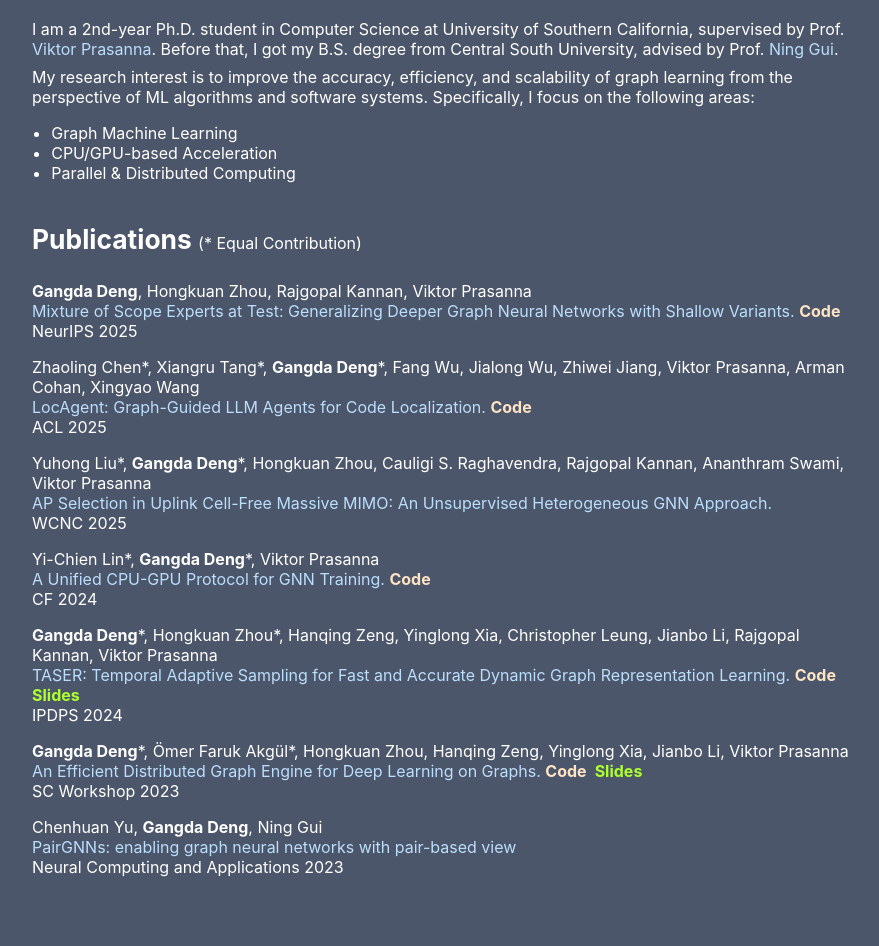
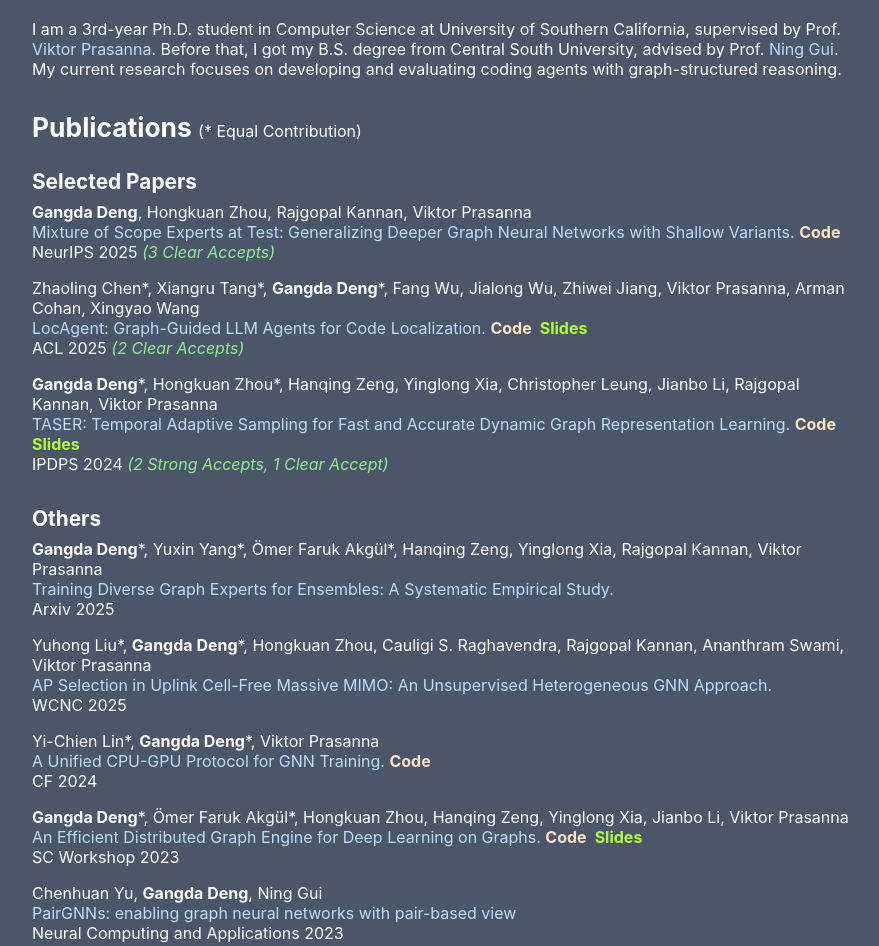
Before and after one commit to Hydrapse/Hydrapse.github.io, a plain HTML site: page index.html in a window 1280 px wide. Shown: the part 294-1240 px from the top of the page, without its empty margins (193-1072 px from the left). Drawn offline with Linux system fonts and the light colour scheme.

Commit message:
Update index.html with revised research focus, updated publication details, and added new papers.

```diff
--- a/index.html
+++ b/index.html
@@ -2,7 +2,7 @@
 <html>
 <head>
     <title>Gangda Deng</title>
-    <meta name="description" content="CS Ph.D. student at USC, also known as Gangda Deng / Danny Deng / 邓港大. Explore research on graph machine learning, CPU/GPU acceleration, and parallel computing.">
+    <meta name="description" content="CS Ph.D. student at USC, also known as Gangda Deng / Danny Deng / 邓港大. Explore research on graph machine learning, CPU/GPU acceleration, and coding agents.">
     <style>
         body {
             background-color: rgb(76, 86, 106);
@@ -70,32 +70,43 @@
 
 
     <h2>About Me</h2>
-    <p>I am a 2nd-year Ph.D. student in Computer Science at University of Southern California, supervised by Prof. <a href="https://sites.usc.edu/prasanna/">Viktor Prasanna</a>. Before that, I got my B.S. degree from Central South University, advised by Prof. <a href="https://faculty.csu.edu.cn/guining/zh_CN/index.htm">Ning Gui</a>.
+    <p>I am a 3rd-year Ph.D. student in Computer Science at University of Southern California, supervised by Prof. <a href="https://sites.usc.edu/prasanna/">Viktor Prasanna</a>. Before that, I got my B.S. degree from Central South University, advised by Prof. <a href="https://faculty.csu.edu.cn/guining/zh_CN/index.htm">Ning Gui</a>. My current research focuses on developing and evaluating coding agents with graph-structured reasoning.
     </p>
-    <p>
-        My research interest is to improve the accuracy, efficiency, and scalability of graph learning from the perspective of ML algorithms and software systems. Specifically, I focus on the following areas:
-    <ul>
-        <li>Graph Machine Learning</li>
-        <li>CPU/GPU-based Acceleration</li>
-        <li>Parallel & Distributed Computing</li>
-    </ul>
     <h2>Publications
         <font size="3" style="font-weight:normal;">(* Equal Contribution)</font>
     </h2>
+
+    <h3 style="font-size: 1.3rem; margin-top: 1rem; margin-bottom: 0.5rem;">Selected Papers</h3>
     <div class="pub">
         <p>
             <b>Gangda Deng</b>, Hongkuan Zhou, Rajgopal Kannan, Viktor Prasanna </br>
             <a href="https://arxiv.org/pdf/2409.06998">Mixture of Scope Experts at Test: Generalizing Deeper Graph Neural Networks with Shallow Variants.</a>
             <a href="https://github.com/Hydrapse/moscat" style="color:bisque"><b>Code</b></a>
             </br>
-            NeurIPS 2025
+            NeurIPS 2025 <span style="color:#90EE90; font-style:italic;">(3 Clear Accepts)</span>
         </p>
         <p>
             Zhaoling Chen*, Xiangru Tang*, <b>Gangda Deng</b>*, Fang Wu, Jialong Wu, Zhiwei Jiang, Viktor Prasanna, Arman Cohan, Xingyao Wang </br>
             <a href="https://arxiv.org/abs/2503.09089">LocAgent: Graph-Guided LLM Agents for Code Localization.</a>
-            <a href="https://github.com/gersteinlab/LocAgent" style="color:bisque"><b>Code</b></a>
+            <a href="https://github.com/gersteinlab/LocAgent" style="color:bisque"><b>Code</b></a>&ensp;<a href="https://drive.google.com/file/d/1AkCJiY1fcK8cx-36JYCmga9139COAnFg/view?usp=drive_link" style="color:greenyellow"><b>Slides</b></a>
             </br>
-            ACL 2025
+            ACL 2025 <span style="color:#90EE90; font-style:italic;">(2 Clear Accepts)</span>
+        </p>
+        <p>
+            <b>Gangda Deng</b>*, Hongkuan Zhou*, Hanqing Zeng, Yinglong Xia, Christopher Leung, Jianbo Li, Rajgopal Kannan, Viktor Prasanna </br>
+            <a href="https://arxiv.org/abs/2402.05396">TASER: Temporal Adaptive Sampling for Fast and Accurate Dynamic Graph Representation Learning.</a>
+            <a href="https://github.com/facebookresearch/taser-tgnn" style="color:bisque"><b>Code</b></a>&ensp;<a href="https://drive.google.com/file/d/1eo8Qscd3bz-nnysJwOAf-wQW3ARLTjIk/view?usp=sharing" style="color:greenyellow"><b>Slides</b></a></br>
+            IPDPS 2024 <span style="color:#90EE90; font-style:italic;">(2 Strong Accepts, 1 Clear Accept)</span>
+        </p>
+    </div>
+
+    <h3 style="font-size: 1.3rem; margin-top: 2rem; margin-bottom: 0.5rem;">Others</h3>
+    <div class="pub">
+        <p>
+            <b>Gangda Deng</b>*, Yuxin Yang*, Ömer Faruk Akgül*, Hanqing Zeng, Yinglong Xia, Rajgopal Kannan, Viktor Prasanna </br>
+            <a href="#">Training Diverse Graph Experts for Ensembles: A Systematic Empirical Study.</a>
+            </br>
+            Arxiv 2025
         </p>
         <p>
             Yuhong Liu*, <b>Gangda Deng</b>*, Hongkuan Zhou, Cauligi S. Raghavendra, Rajgopal Kannan, Ananthram Swami, Viktor Prasanna </br>
@@ -108,12 +119,6 @@
             <a href="https://github.com/jasonlin316/A-Unified-CPU-GPU-Protocol-for-GNN-Training" style="color:bisque"><b>Code</b></a>
             <br>
             CF 2024
-        </p>
-        <p>
-            <b>Gangda Deng</b>*, Hongkuan Zhou*, Hanqing Zeng, Yinglong Xia, Christopher Leung, Jianbo Li, Rajgopal Kannan, Viktor Prasanna </br>
-            <a href="https://arxiv.org/abs/2402.05396">TASER: Temporal Adaptive Sampling for Fast and Accurate Dynamic Graph Representation Learning.</a>
-            <a href="https://github.com/facebookresearch/taser-tgnn" style="color:bisque"><b>Code</b></a>&ensp;<a href="https://drive.google.com/file/d/1eo8Qscd3bz-nnysJwOAf-wQW3ARLTjIk/view?usp=sharing" style="color:greenyellow"><b>Slides</b></a></br>
-            IPDPS 2024
         </p>
         <p>
             <b>Gangda Deng</b>*, Ömer Faruk Akgül*, Hongkuan Zhou, Hanqing Zeng, Yinglong Xia, Jianbo Li, Viktor Prasanna </br>
```
